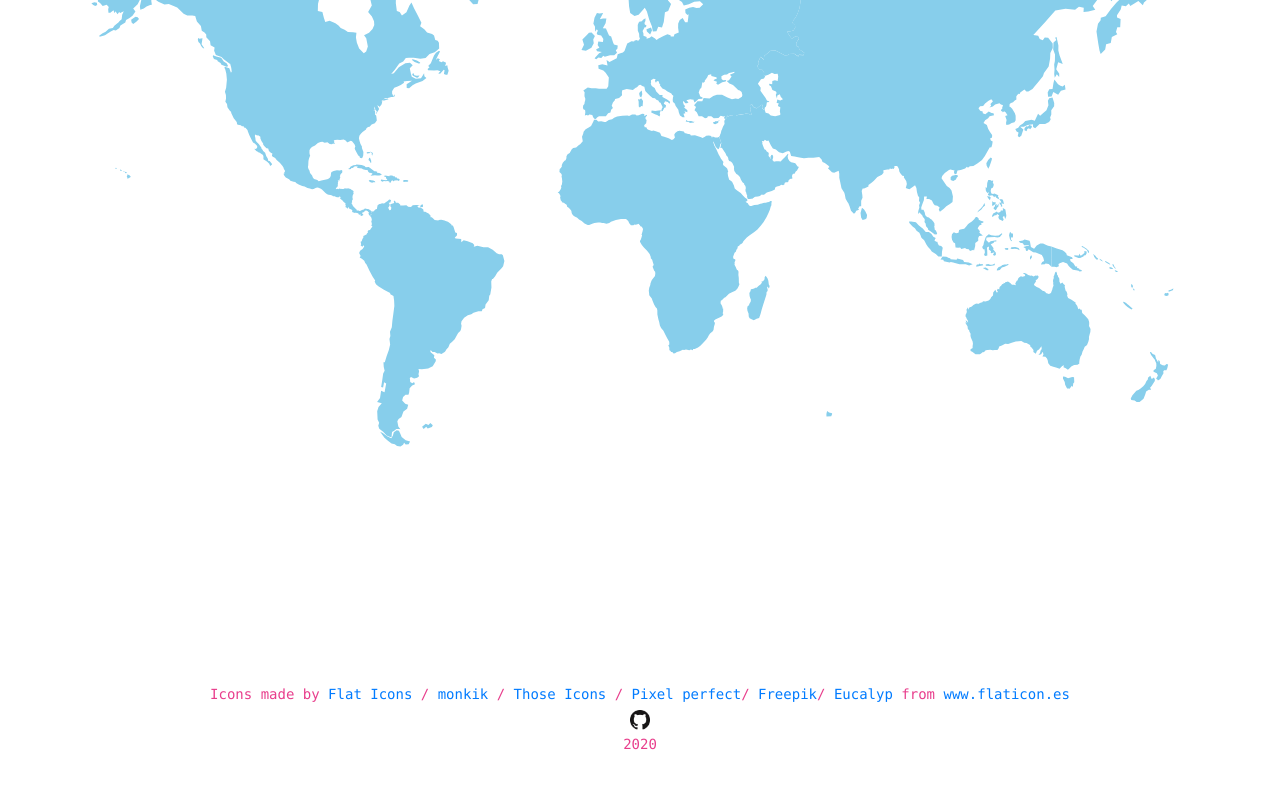
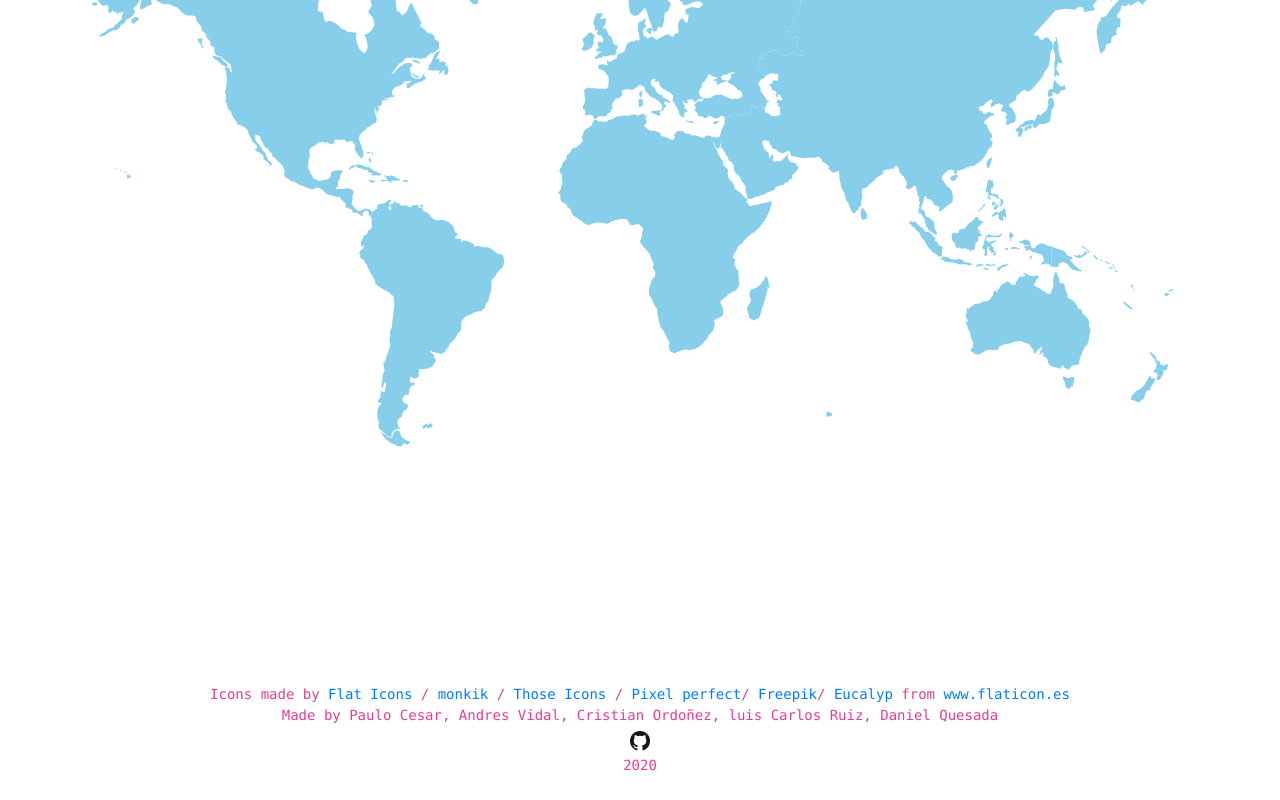
Before and after one commit to Bye-Smoke/carbon-footprint-frontend, an Angular app: page / in a window 1280 px wide. Shown: the part 524-1324 px from the top of the page. Before the commit the page ends 1303 px from the top, so only its background shows below. Built offline with nearby package versions, Linux system fonts and the light colour scheme.

Commit message:
finish him :bee:

```diff
--- a/src/app/footer/footer.component.html
+++ b/src/app/footer/footer.component.html
@@ -10,6 +10,9 @@
             from <a href="https://www.flaticon.es/" title="Flaticon">www.flaticon.es</a>
 
         </div>
+        <div>
+            Made by Paulo Cesar, Andres Vidal, Cristian Ordoñez, luis Carlos Ruiz, Daniel Quesada
+        </div>
         <div class="mt-1">
             <a href="https://github.com/Bye-Smoke"> <img src="assets/img/GitHub.png" style="height: 20px; width: 20px;" /></a>
         </div>
--- a/src/app/map/map.component.ts
+++ b/src/app/map/map.component.ts
@@ -46,7 +46,7 @@ export class MapComponent implements OnInit {
     }
     const f = async()=>{
       this.carbonLevel = await Math.random()*100;
-      this.temperature = Math.random()*100;
+      this.temperature = await Math.random()*100;
     }
     f();
 
```
